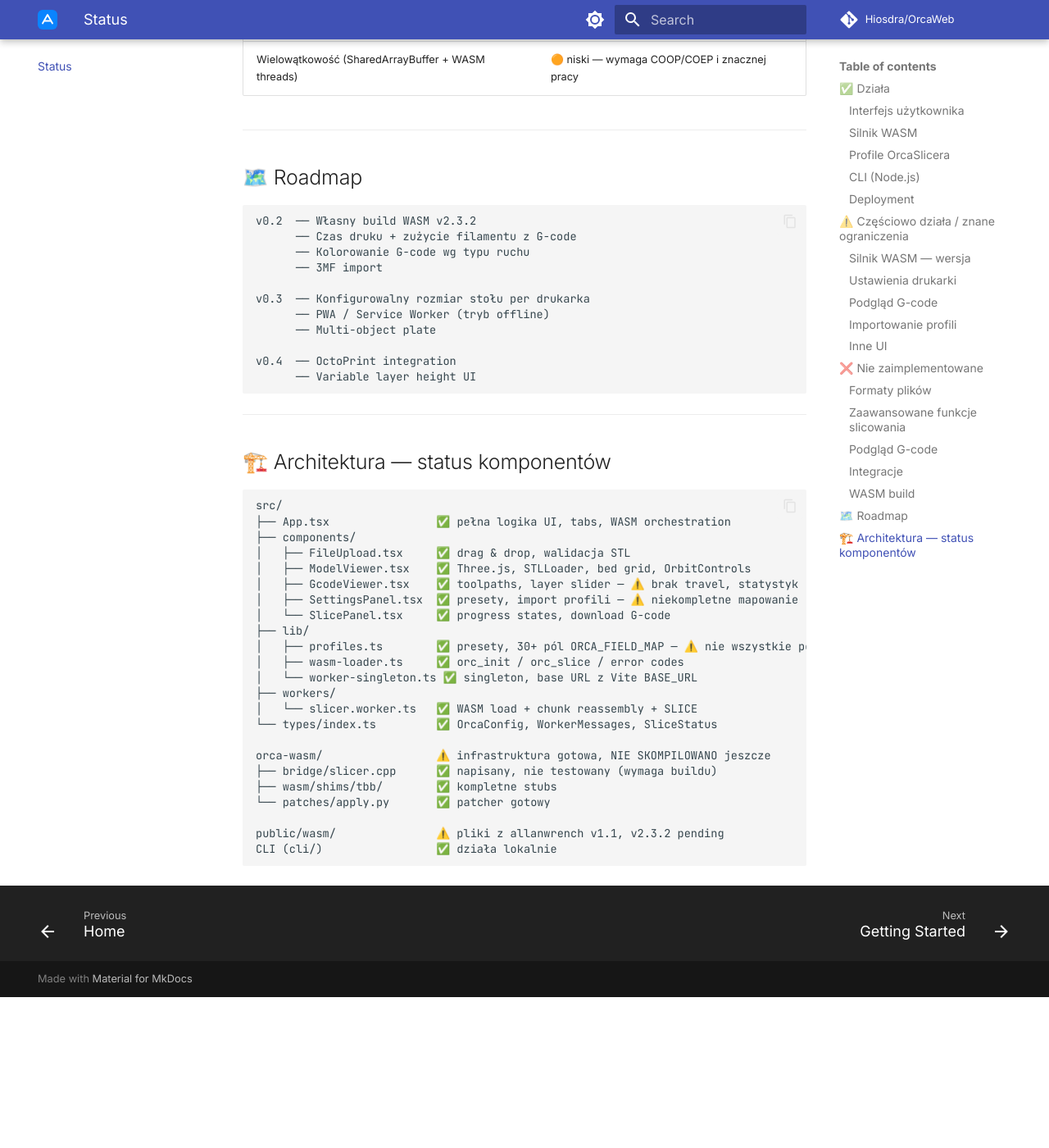
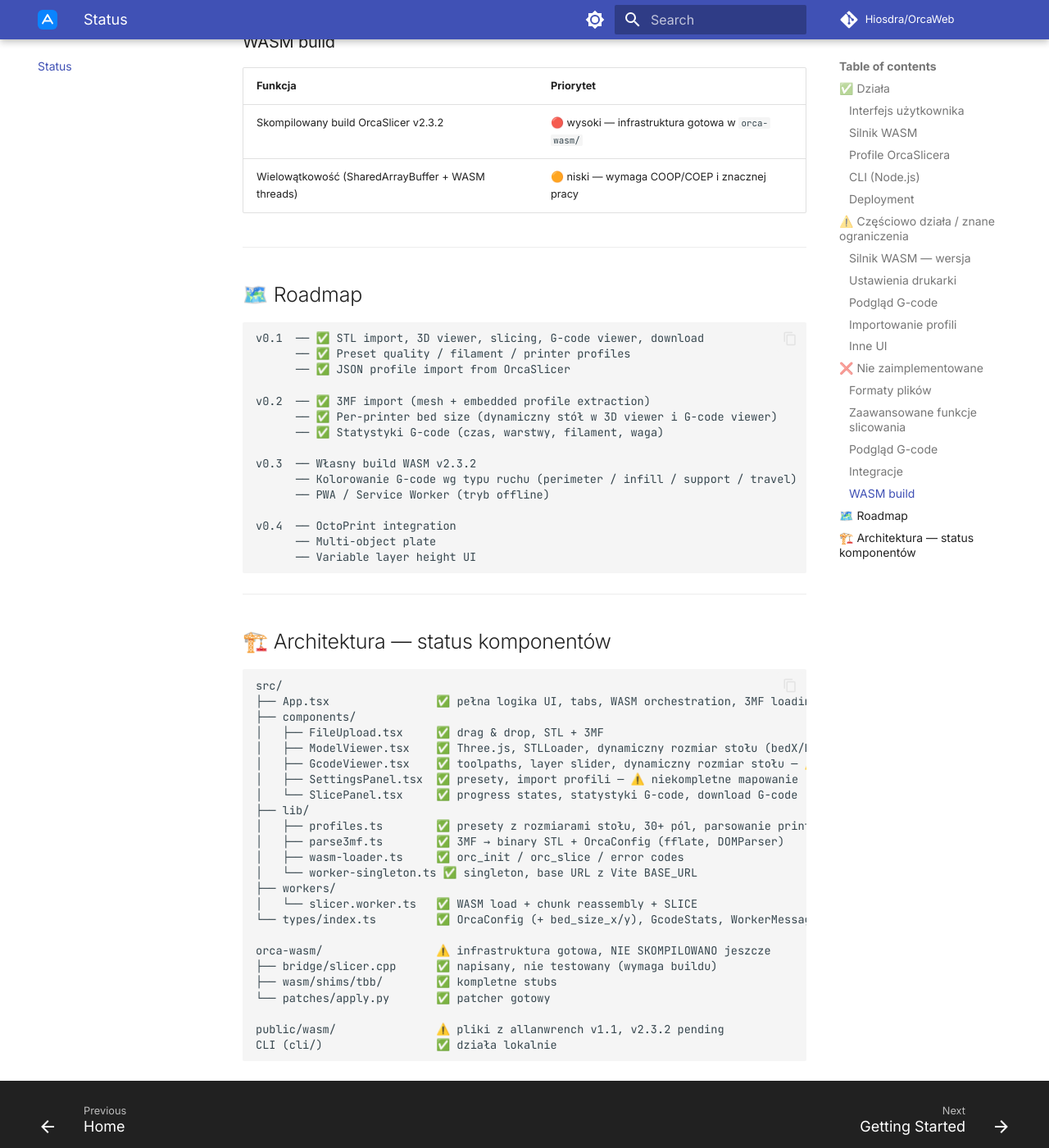
Before and after one commit to Hiosdra/OrcaWeb, an MkDocs documentation site: the page built from mkdocs-docs/status.md, in a window 1280 px wide and 1400 px high, scrolled down 6009 px. Shown: the whole window at 82% size. Built offline with MkDocs 1.6.1 and Material for MkDocs 9.7.7, drawn with Linux system fonts in a browser that asks for light colours; comment, search, counter and statistics services are not loaded; before the commit the page ends 7225 px from its top, so only the background shows below that; some of the changed text lies outside the part shown.

Commit message:
fix(review): address Gemini PR #8 comments + update docs
Performance fixes (SlicePanel):
- parseGcodeStats: slice first 100 kB before splitting, use Blob.size
  instead of TextEncoder.encode for byte count, count lines via indexOf
  loop — avoids allocating O(N) arrays on 50 MB+ G-code files
- GcodePreview: slice first 20 kB before splitting to extract 50 lines

Correctness fix (parse3mf):
- extractOrcaConfig: make Metadata/ path filtering case-insensitive so
  3MF archives from tools that use lowercase 'metadata/' or uppercase
  extensions are handled correctly

UX fix (App):
- Clear configOverrides when a plain STL is loaded after a 3MF, so
  embedded 3MF settings don't silently bleed into the next print job

Note: Gemini's transformPoint suggestion (swap indices) was NOT applied
— our row-major 4×3 formula (result_x = m[0]*x + m[3]*y + m[6]*z + m[9])
is correct per the 3MF spec (p' = [x y z 1] * M). Gemini's formula would
drop the translation component for any non-identity transform.

Docs (mkdocs-docs/):
- user-guide: add 3MF import section, per-printer bed size table,
  G-code statistics table
- profiles: add bed dimension fields (printable_area/bed_size), add
  3MF profile extraction section, add bed column to printer preset table
- api-reference: add bed_size_x/y to OrcaConfig schema, add
  GcodeStats and parse3mf() API sections
- status: move 3MF import + G-code stats from ❌ to ✅, remove fixed
  'hardcoded bed 250×250' limitation, update roadmap and architecture map

Co-Authored-By: Claude Sonnet 4.6 <noreply@anthropic.com>

````diff
--- a/mkdocs-docs/status.md
+++ b/mkdocs-docs/status.md
@@ -13,11 +13,13 @@ Ostatnia aktualizacja: **2026-06-10** · wersja silnika: **OrcaSlicer v2.3.1** (
 | Funkcja | Uwagi |
 |---------|-------|
 | Drag & drop pliku STL | ASCII i binary STL |
+| Import pliku 3MF | Ekstrakcja siatki + profili OrcaSlicera z metadanych archiwum |
 | Podgląd 3D modelu (Three.js) | Model na wirtualnym stole drukarskim w skali mm, OrbitControls |
-| Siatka stołu 250×250 mm | Widoczna siatka pomocnicza i obramowanie |
+| Siatka stołu — dynamiczny rozmiar | Rozmiar stołu pobierany z presetu drukarki lub profilu maszyny (np. 250×210 mm dla Prusa MK4) |
 | Zakładki Model / Settings / Slice | Płynna nawigacja, zakładki zablokowane do momentu wczytania pliku |
-| Panel ustawień | Wybór drukarki, filamentu, jakości |
+| Panel ustawień | Wybór drukarki (z rozmiarami stołu), filamentu, jakości |
 | Podgląd G-code (warstwa po warstwie) | Slider warstw, kolorowanie wg warstwy, ciemne tło |
+| Statystyki G-code | Czas druku, warstwy, filament (mm/g), rozmiar pliku — parsowane z nagłówka G-code |
 | Widok model + G-code obok siebie | Po slicowaniu — synchronizowany układ obok siebie |
 | Pobieranie G-code | Przycisk „Download .gcode" z poprawną nazwą pliku |
 | Status silnika (badge) | „Loading engine…" / „Engine error" w nagłówku |
@@ -37,8 +39,10 @@ Ostatnia aktualizacja: **2026-06-10** · wersja silnika: **OrcaSlicer v2.3.1** (
 |---------|-------|
 | Wbudowane presety jakości | Draft (0.3 mm) / Standard (0.2 mm) / Fine (0.1 mm) |
 | Wbudowane filamenenty | PLA, PETG, ABS, TPU — temperatury i prędkości wentylatorów |
-| Wbudowane drukarki | Generic 0.4/0.6, Bambu Lab P1S/X1C, Prusa MK4, Creality Ender 3, Voron 2.4 |
+| Wbudowane drukarki | Generic 0.4/0.6, Bambu Lab P1S/X1C, Prusa MK4, Creality Ender 3, Voron 2.4 — z wymiarami stołu |
 | Import profilu JSON z OrcaSlicera | Plik `.json` z instalacji desktop; mapowanie `ORCA_FIELD_MAP` — 30+ pól |
+| Parsowanie `printable_area` | Wymiary stołu z pola `printable_area`/`bed_size` profilu maszyny |
+| Ekstrakcja profili z 3MF | `Metadata/*.json/.config` z archiwum — sortowanie wg priorytetu (machine < filament < process < project) |
 | Obsługa array-wrapped values | `["0.2"]` → `0.2` (format OrcaSlicera) |
 | Obsługa wartości procentowych | `"15%"` → `15`, `"0.15"` → `15` |
 
@@ -93,7 +96,6 @@ Ostatnia aktualizacja: **2026-06-10** · wersja silnika: **OrcaSlicer v2.3.1** (
 |---------|-----------|
 | Tylko ruchy z ekstrudowaniem | Ruchy przejazdu (travel moves) nie są wizualizowane |
 | Brak separacji typów ruchów | Nie rozróżniane: perimeter / infill / support / travel |
-| Brak statystyk G-code | Brak czasu druku, zużycia filamentu, liczby warstw |
 | Centrowanie toolpathów | Centroid G-code może nie pokrywać się idealne z modelem dla bardzo niecentrycznych kształtów |
 
 ### Importowanie profili
@@ -167,16 +167,20 @@ Ostatnia aktualizacja: **2026-06-10** · wersja silnika: **OrcaSlicer v2.3.1** (
 ## 🗺️ Roadmap
 
 ```
-v0.2  ── Własny build WASM v2.3.2
-      ── Czas druku + zużycie filamentu z G-code
-      ── Kolorowanie G-code wg typu ruchu
-      ── 3MF import
+v0.1  ── ✅ STL import, 3D viewer, slicing, G-code viewer, download
+      ── ✅ Preset quality / filament / printer profiles
+      ── ✅ JSON profile import from OrcaSlicer
 
-v0.3  ── Konfigurowalny rozmiar stołu per drukarka
+v0.2  ── ✅ 3MF import (mesh + embedded profile extraction)
+      ── ✅ Per-printer bed size (dynamiczny stół w 3D viewer i G-code viewer)
+      ── ✅ Statystyki G-code (czas, warstwy, filament, waga)
+
+v0.3  ── Własny build WASM v2.3.2
+      ── Kolorowanie G-code wg typu ruchu (perimeter / infill / support / travel)
       ── PWA / Service Worker (tryb offline)
-      ── Multi-object plate
 
 v0.4  ── OctoPrint integration
+      ── Multi-object plate
       ── Variable layer height UI
 ```
 
@@ -186,20 +190,21 @@ v0.4  ── OctoPrint integration
 
 ```
 src/
-├── App.tsx                ✅ pełna logika UI, tabs, WASM orchestration
+├── App.tsx                ✅ pełna logika UI, tabs, WASM orchestration, 3MF loading
 ├── components/
-│   ├── FileUpload.tsx     ✅ drag & drop, walidacja STL
-│   ├── ModelViewer.tsx    ✅ Three.js, STLLoader, bed grid, OrbitControls
-│   ├── GcodeViewer.tsx    ✅ toolpaths, layer slider — ⚠️ brak travel, statystyk
+│   ├── FileUpload.tsx     ✅ drag & drop, STL + 3MF
+│   ├── ModelViewer.tsx    ✅ Three.js, STLLoader, dynamiczny rozmiar stołu (bedX/bedY)
+│   ├── GcodeViewer.tsx    ✅ toolpaths, layer slider, dynamiczny rozmiar stołu — ⚠️ brak travel
 │   ├── SettingsPanel.tsx  ✅ presety, import profili — ⚠️ niekompletne mapowanie
-│   └── SlicePanel.tsx     ✅ progress states, download G-code
+│   └── SlicePanel.tsx     ✅ progress states, statystyki G-code, download G-code
 ├── lib/
-│   ├── profiles.ts        ✅ presety, 30+ pól ORCA_FIELD_MAP — ⚠️ nie wszystkie pola
+│   ├── profiles.ts        ✅ presety z rozmiarami stołu, 30+ pól, parsowanie printable_area
+│   ├── parse3mf.ts        ✅ 3MF → binary STL + OrcaConfig (fflate, DOMParser)
 │   ├── wasm-loader.ts     ✅ orc_init / orc_slice / error codes
 │   └── worker-singleton.ts ✅ singleton, base URL z Vite BASE_URL
 ├── workers/
 │   └── slicer.worker.ts   ✅ WASM load + chunk reassembly + SLICE
-└── types/index.ts         ✅ OrcaConfig, WorkerMessages, SliceStatus
+└── types/index.ts         ✅ OrcaConfig (+ bed_size_x/y), GcodeStats, WorkerMessages, SliceStatus
 
 orca-wasm/                 ⚠️ infrastruktura gotowa, NIE SKOMPILOWANO jeszcze
 ├── bridge/slicer.cpp      ✅ napisany, nie testowany (wymaga buildu)
````
Also changed, not shown: other parts of mkdocs-docs/status.md (+1 -4 lines), mkdocs-docs/api-reference.md (+39 -0 lines), mkdocs-docs/profiles.md (+25 -9 lines), mkdocs-docs/user-guide.md (+41 -3 lines), src/components/SlicePanel.tsx (+11 -5 lines), 2 other files.
